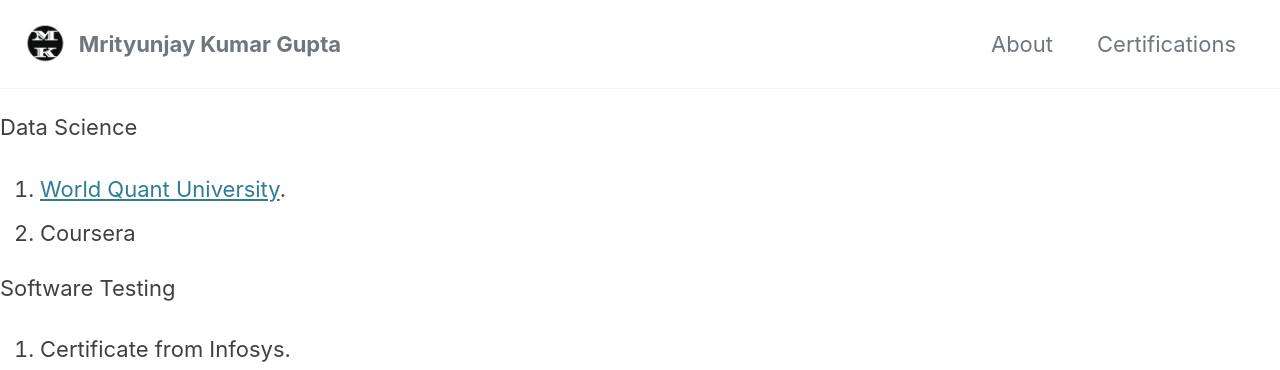
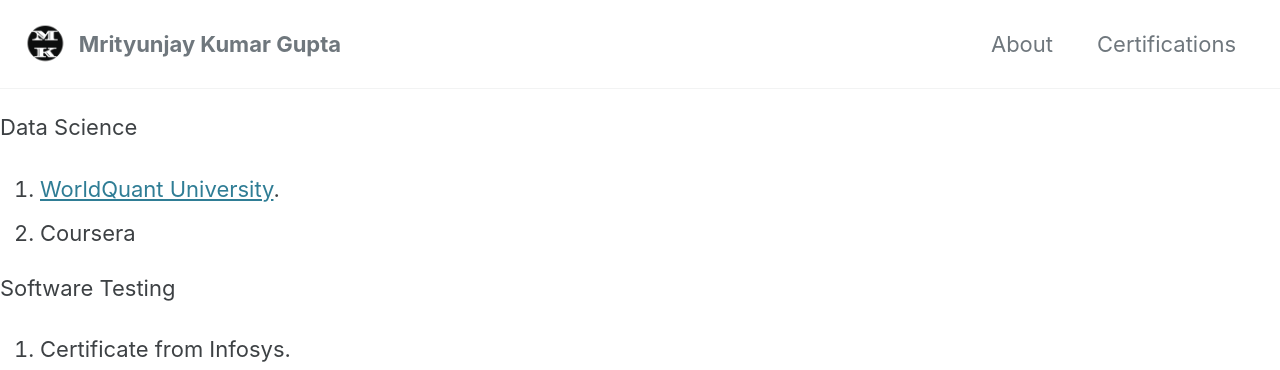
Before and after one commit to jaykumar1046/jaykumar.github.io, a Jekyll site: the page built from _pages/Certifications.md, in a window 1280 px wide. Shown: the top 370 px of the page. Built offline with Jekyll 4.4.1, drawn with Linux system fonts in a browser that asks for light colours; cached includes are drawn as plain includes; nearby versions of some CDN libraries; our own code applies the rules of GitHub Pages for plain Markdown files.

Commit message:
updating the certificate page link

```diff
--- a/_pages/Certifications.md
+++ b/_pages/Certifications.md
@@ -6,7 +6,7 @@
 ---
 
 Data Science
-  1. [World Quant University](/_pages/wqu_certificate.md).
+  1. [WorldQuant University](/_pages/wqu_certificate).
   2. Coursera
 
 Software Testing
```
